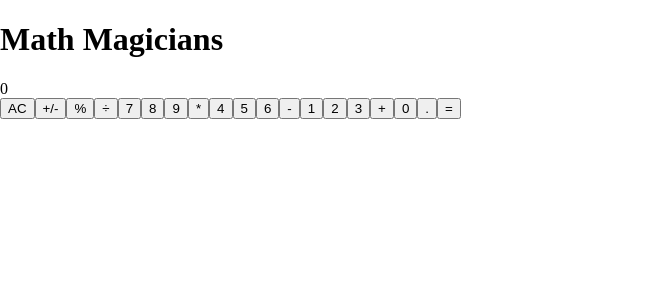
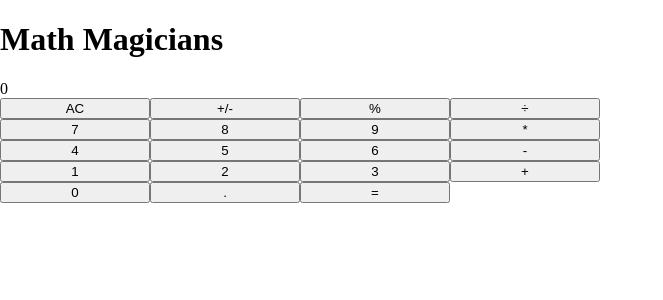
Before and after one commit to karmaester/react-calculator, a React (Create React App) app: page / in a window 1280 px wide. Shown: the top 300 px of the page, without its empty margins (0-663 px from the left). Built offline with nearby package versions, Linux system fonts and the light colour scheme.

Commit message:
Add button style

```diff
--- a/src/components/App.css
+++ b/src/components/App.css
@@ -7,3 +7,11 @@ body {
   display: flex;
   flex-direction: column;
 }
+
+.display {
+  max-width: 600px;
+}
+
+.btn {
+  width: 25%;
+}
```
